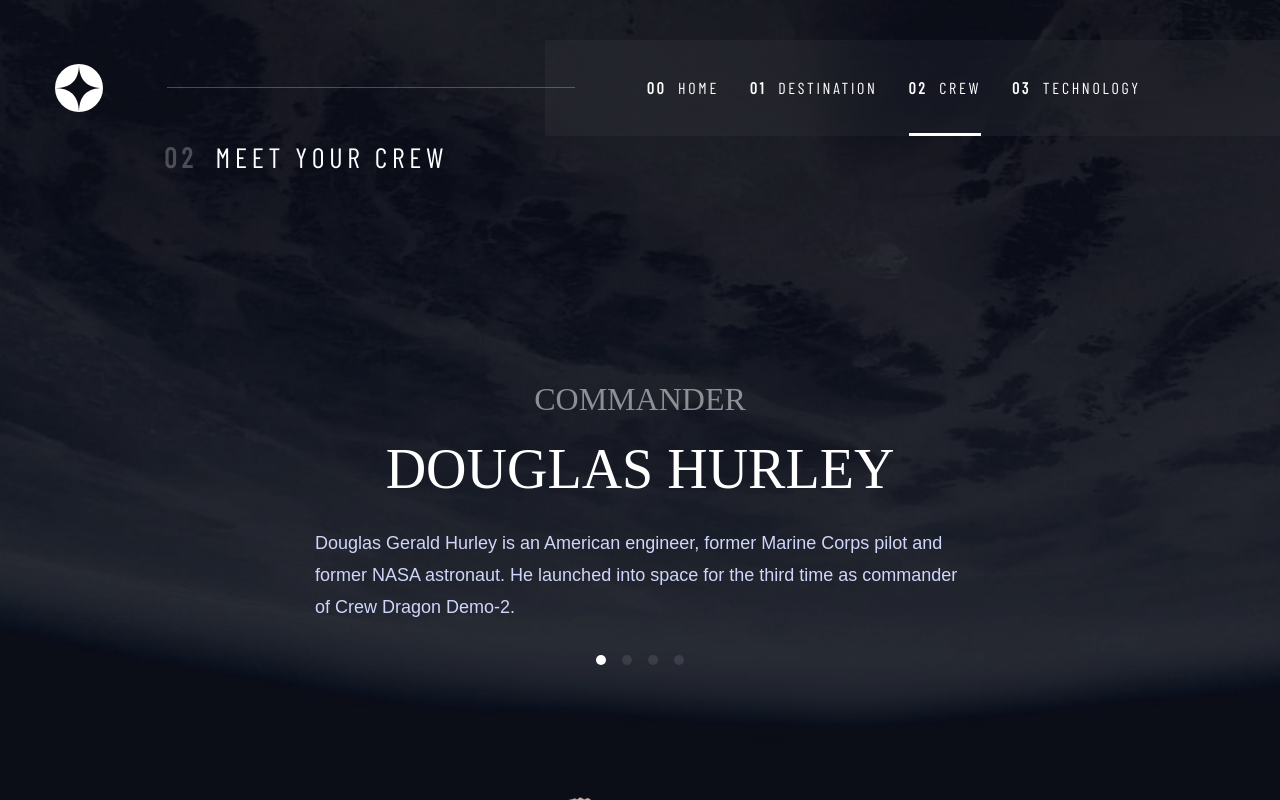
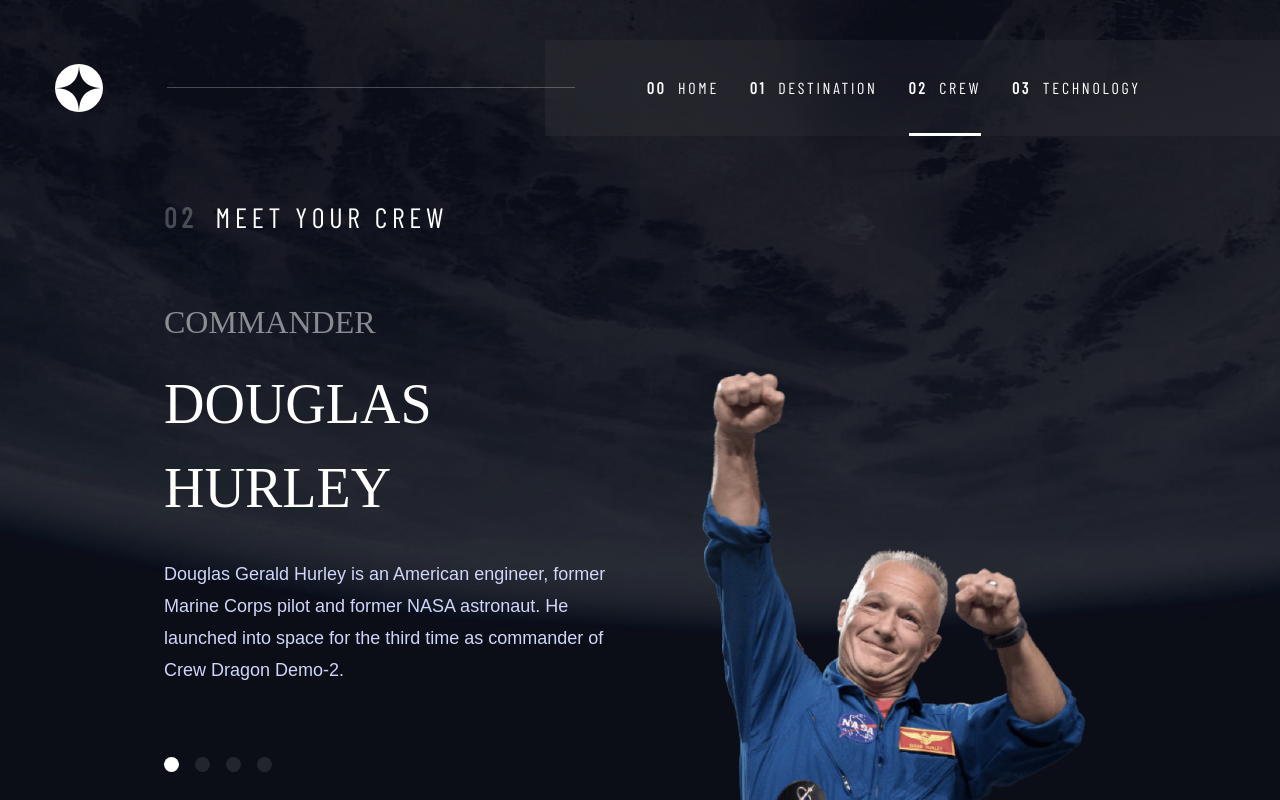
Before and after one commit to WandoCode/space-website, a Next.js app: page /crew in a window 1280 px wide. Shown: the top 800 px of the page. Built offline with nearby package versions, Linux system fonts and the light colour scheme; a web font is replaced by a local one.

Commit message:
Add desktop style for crew page

```diff
--- a/components/atoms/ListItem/ListItem.tsx
+++ b/components/atoms/ListItem/ListItem.tsx
@@ -42,7 +42,7 @@ export const ListItem = ({ text, isActive, cbClick, type }: ListItemProps) => {
 
   const styleBtn = {
     named: 'nav-text pb-2 translate-x-[1px]',
-    anonym: 'w-[10px] h-[10px]',
+    anonym: 'w-[10px] h-[10px] md:w-[15px] md:h-[15px]',
     number: '',
   }
 
--- a/pages/crew.tsx
+++ b/pages/crew.tsx
@@ -13,20 +13,20 @@ const Crew = () => {
     <div className="relative min-h-[100dvh] flex flex-col bg-crew-bg-mobile md:bg-crew-bg-desktop bg-no-repeat bg-center bg-cover  sm:bg-crew-bg-tablet isolate">
       <span className="absolute bg-dark-blue/40 inset-0  z-[-1]"></span>
       <LayoutPage mainClassName="flex-grow sm:flex sm:flex-col ">
-        <section className="flex flex-col gap-8 px-6 pb-[58px] pt-7 sm:px-[39px] sm:pt-10 sm:pb-0 sm:flex-grow sm:justify-between md:mx-[125px]  md:gap-[100px] md:pt-0">
-          <h1 className="h5 sm:self-start sm:mb-[60px] md:mb-[97px] ">
+        <section className="flex flex-col gap-8 px-6 pb-[58px] pt-7 sm:px-[39px] sm:pt-10 sm:pb-0 sm:flex-grow sm:justify-between md:mx-[125px]  md:gap-0 md:pt-0 md:items-start md:justify-between md:relative md:mt-[60px]">
+          <h1 className="h5 sm:self-start sm:mb-[60px]">
             <span className="font-bold text-white/25 pr-2">02 </span> Meet your
             crew
           </h1>
-          <div className="relative h-[222px] border-b-[1px] border-solid border-gray-700 sm:border-none sm:order-1 sm:flex-grow">
+          <div className="relative h-[222px] border-b-[1px] border-solid border-gray-700 sm:border-none sm:order-1 sm:flex-grow md:absolute md:right-1 md:bottom-0 md:w-[50%] md:h-[75%] ">
             <Image
               src={currPerson.images}
               layout="fill"
               alt={currPerson.name}
-              className="object-contain"
+              className="object-contain object-bottom"
             />
           </div>
-          <div className="flex flex-col items-center">
+          <div className="flex flex-col items-center md:items-start md:mb-[90px] md:max-w-[50%]">
             <ChoiceList
               nbrItems={datas.crew.length}
               currChoice={currentPersonIndex}
@@ -35,8 +35,10 @@ const Crew = () => {
               className="flex gap-4 mb-8 sm:order-1 "
             />
             <p className="subtitle-3 text-white/50">{currPerson.role}</p>
-            <h2 className="h3 mb-4 mt-1">{currPerson.name}</h2>
-            <p className="p sm:max-w-[650px] sm:mb-8">{currPerson.bio}</p>
+            <h2 className="h3 mb-4 mt-1 md:mt-4 md:mb-7">{currPerson.name}</h2>
+            <p className="p sm:max-w-[650px] sm:mb-8 md:mb-[15%]">
+              {currPerson.bio}
+            </p>
           </div>
         </section>
       </LayoutPage>
```
